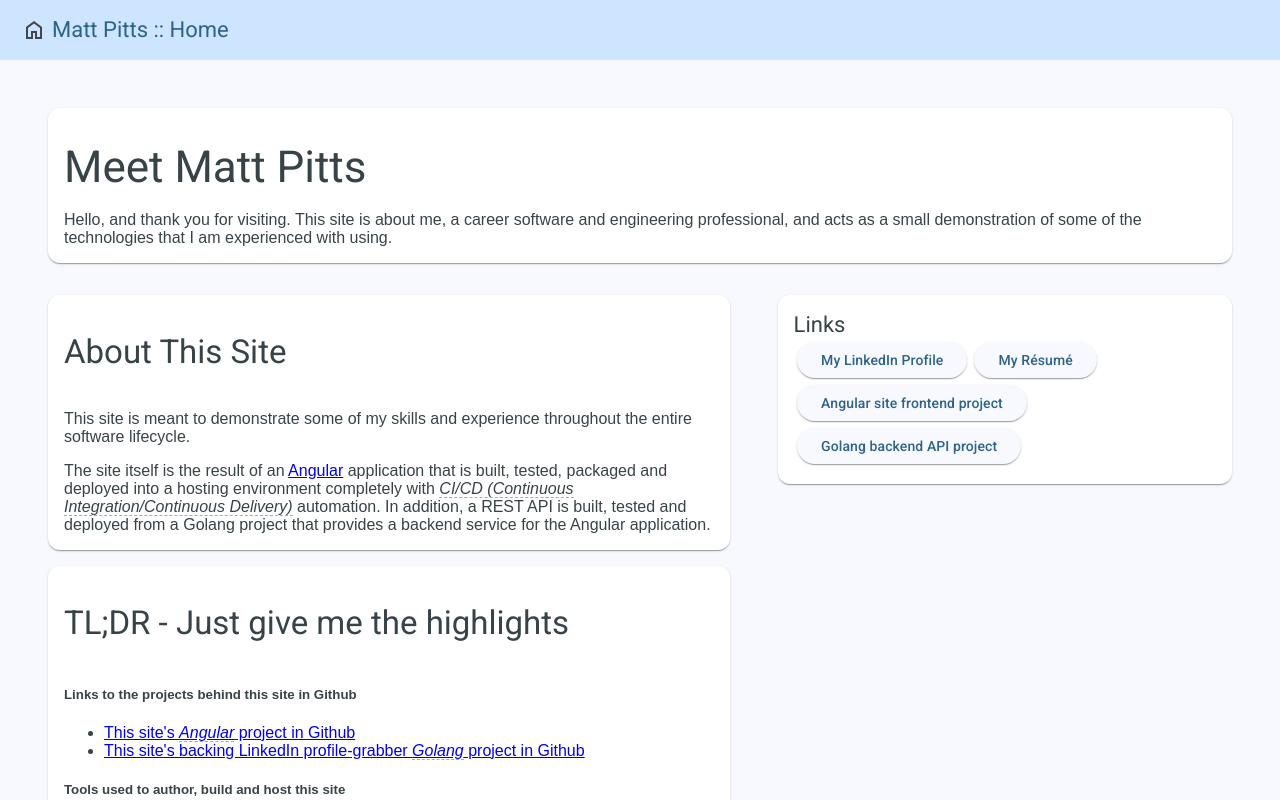
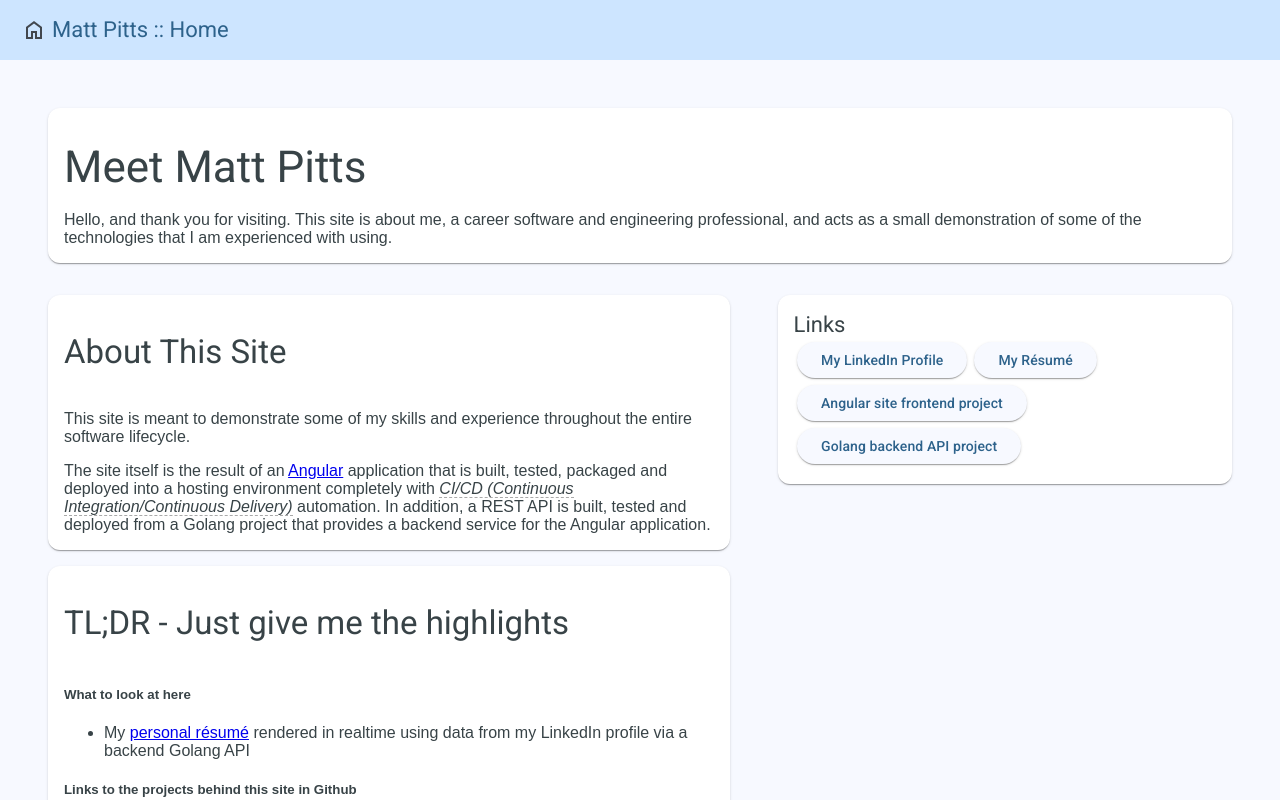
Before and after one commit to invinity/mattpitts-site, an Angular app: page / in a window 1280 px wide. Shown: the top 800 px of the page. Built offline with nearby package versions, Linux system fonts and the light colour scheme.

Commit message:
Resume updates

```diff
--- a/src/app/home/home.component.html
+++ b/src/app/home/home.component.html
@@ -46,6 +46,10 @@
                         </mat-card-title>
                     </mat-card-header>
                     <mat-card-content class="dashboard-card-content">
+                        <h5>What to look at here</h5>
+                        <ul>
+                            <li>My <a routerLink="/resume">personal résumé</a> rendered in realtime using data from my LinkedIn profile via a backend Golang API</li>
+                        </ul>
                         <h5>Links to the projects behind this site in Github</h5>
                         <ul>
                             <li><a href="https://github.com/invinity/mattpitts-site" target="_blank">This site's <i
--- a/src/app/resume/template/timeline/timeline.component.html
+++ b/src/app/resume/template/timeline/timeline.component.html
@@ -19,6 +19,8 @@
             <li>Continuous Delivery</li>
             <li>Continuous Integration</li>
             <li>Software Security</li>
+            <li>Netty</li>
+            <li>Concurrency</li>
             <li>AWS</li>
             <li>GCP</li>
             <li>Python</li>
```
